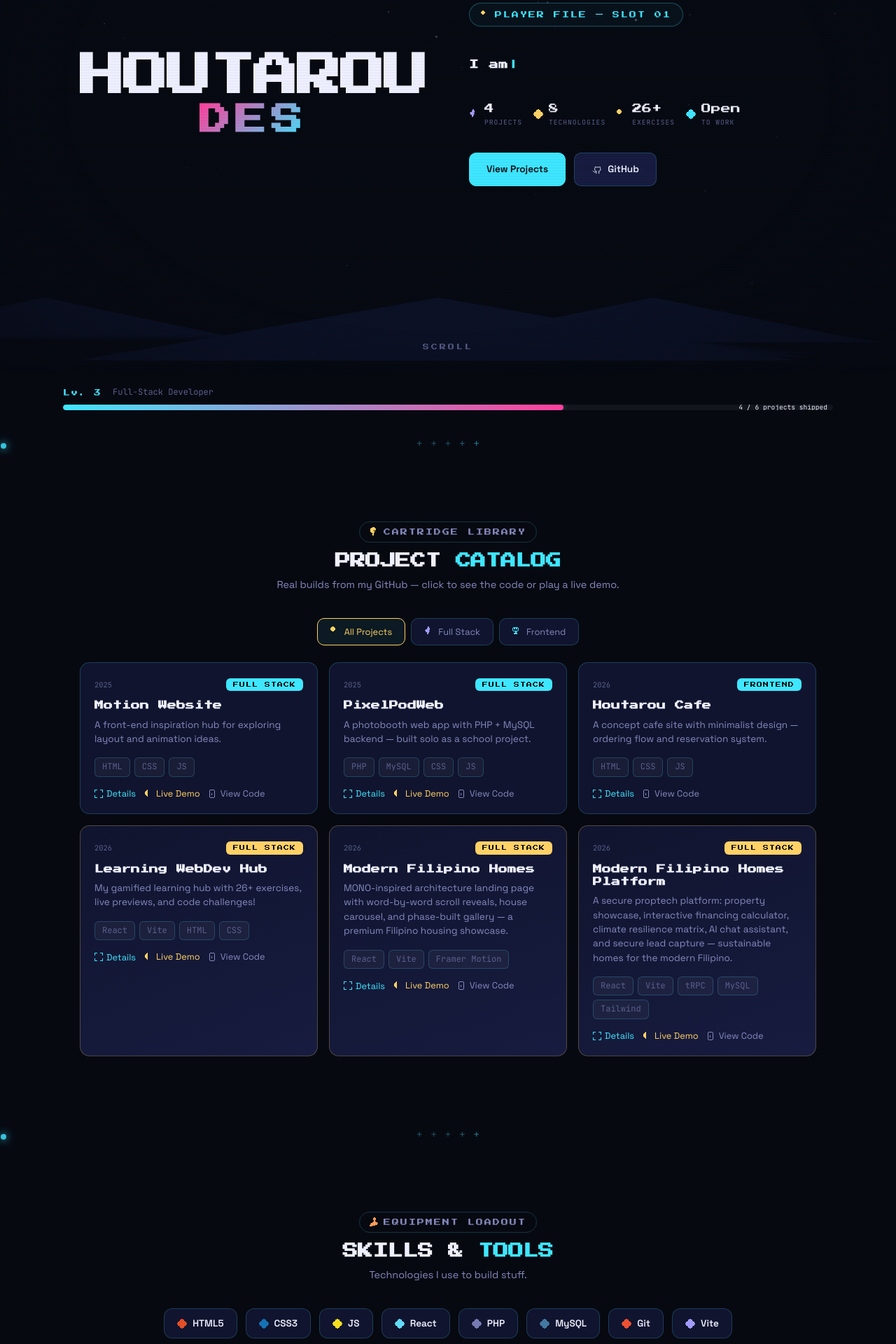
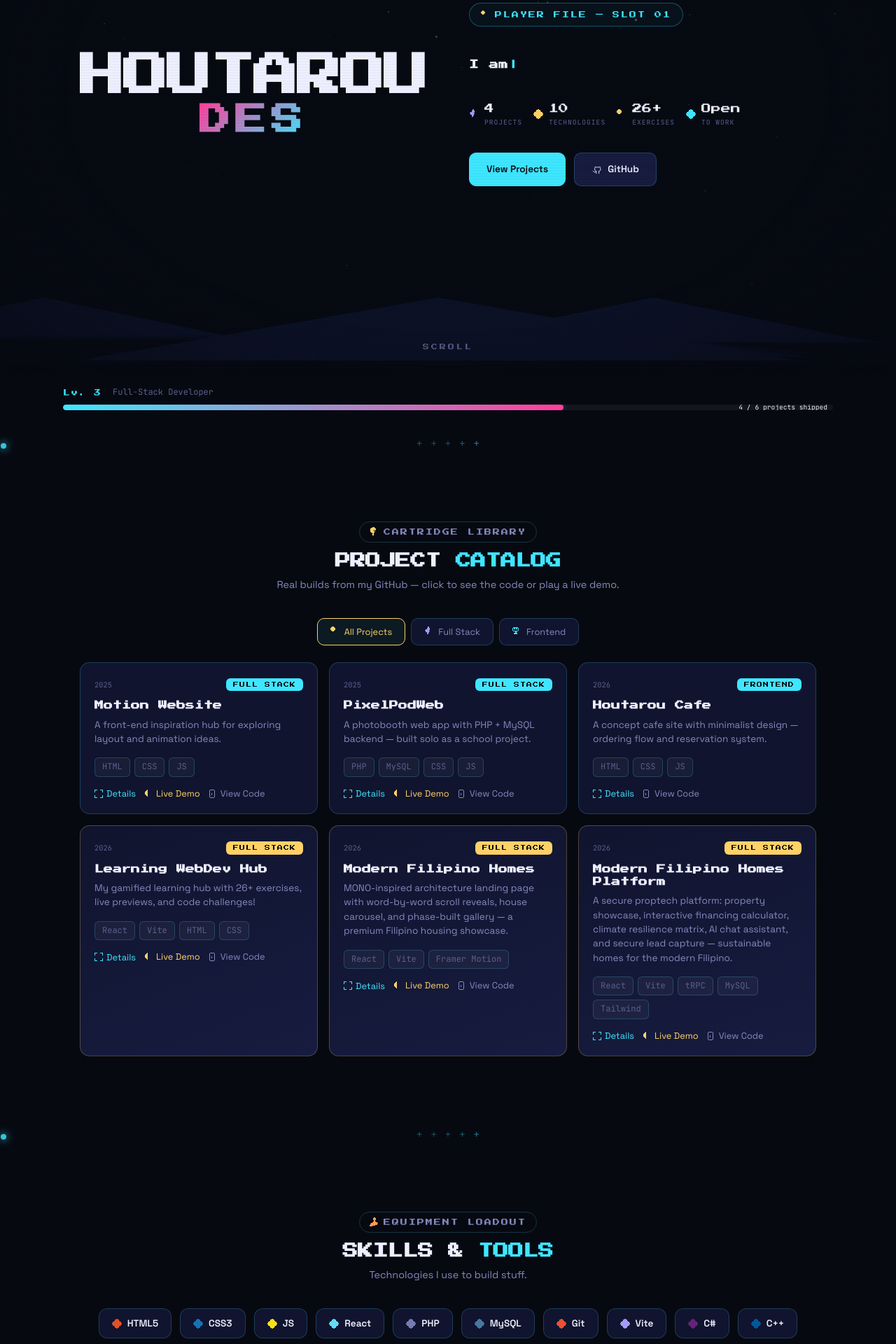
Before and after one commit to houtaroudes/houtaroudes-portfolio, a React (Vite) app: page / in a window 1280 px wide. Shown: the part 265-2185 px from the top of the page at 70% size. Built offline with nearby package versions, Linux system fonts and the light colour scheme.

Commit message:
Add C# and C++ to skills
Adds both languages to the skills badges and bumps the
Technologies counter from 8 to 10.

```diff
--- a/src/App.jsx
+++ b/src/App.jsx
@@ -385,7 +385,7 @@ const projects = [
   {id:6,title:"Modern Filipino Homes Platform",desc:"A secure proptech platform: property showcase, interactive financing calculator, climate resilience matrix, AI chat assistant, and secure lead capture — sustainable homes for the modern Filipino.",tags:["React","Vite","tRPC","MySQL","Tailwind"],demo:"https://modern-fil-homes.vercel.app",code:"https://github.com/houtaroudes/modern-fil-homes",type:"Full Stack",year:"2026",featured:true},
 ];
 const skillBadges = [
-  {name:"HTML5",icon:"diamond",color:"#e34f26"},{name:"CSS3",icon:"diamond",color:"#1572b6"},{name:"JS",icon:"diamond",color:"#f7df1e"},{name:"React",icon:"diamond",color:"#61dafb"},{name:"PHP",icon:"diamond",color:"#777bb3"},{name:"MySQL",icon:"diamond",color:"#4479a1"},{name:"Git",icon:"diamond",color:"#f05032"},{name:"Vite",icon:"diamond",color:"#a29bfe"},
+  {name:"HTML5",icon:"diamond",color:"#e34f26"},{name:"CSS3",icon:"diamond",color:"#1572b6"},{name:"JS",icon:"diamond",color:"#f7df1e"},{name:"React",icon:"diamond",color:"#61dafb"},{name:"PHP",icon:"diamond",color:"#777bb3"},{name:"MySQL",icon:"diamond",color:"#4479a1"},{name:"Git",icon:"diamond",color:"#f05032"},{name:"Vite",icon:"diamond",color:"#a29bfe"},{name:"C#",icon:"diamond",color:"#68217a"},{name:"C++",icon:"diamond",color:"#00599c"},
 ];
 const categories = [
   {id:"all",label:"All Projects",icon:"star",color:"var(--gold)"},{id:"fullstack",label:"Full Stack",icon:"bolt",color:"var(--cyan)"},{id:"frontend",label:"Frontend",icon:"palette",color:"var(--magenta)"},
@@ -738,7 +738,7 @@ export default function Portfolio() {
 
                   <div className="hero-stats">
                     <div className="hero-stat"><PxIcon name="bolt" size={14} /><div><div className="hero-stat-value"><CountUpValue target={4} duration={1600} delay={400} /></div><div className="hero-stat-label">Projects</div></div></div>
-                    <div className="hero-stat"><PxIcon name="diamond" size={14} color="#ffd166" /><div><div className="hero-stat-value"><CountUpValue target={8} duration={1600} delay={500} /></div><div className="hero-stat-label">Technologies</div></div></div>
+                    <div className="hero-stat"><PxIcon name="diamond" size={14} color="#ffd166" /><div><div className="hero-stat-value"><CountUpValue target={10} duration={1600} delay={500} /></div><div className="hero-stat-label">Technologies</div></div></div>
                     <div className="hero-stat"><PxIcon name="star" size={14} /><div><div className="hero-stat-value"><CountUpValue target={26} suffix="+" duration={1800} delay={600} /></div><div className="hero-stat-label">Exercises</div></div></div>
                     <div className="hero-stat"><PxIcon name="diamond" size={14} color="#3fe6ff" /><div><div className="hero-stat-value">Open</div><div className="hero-stat-label">To Work</div></div></div>
                   </div>
```
